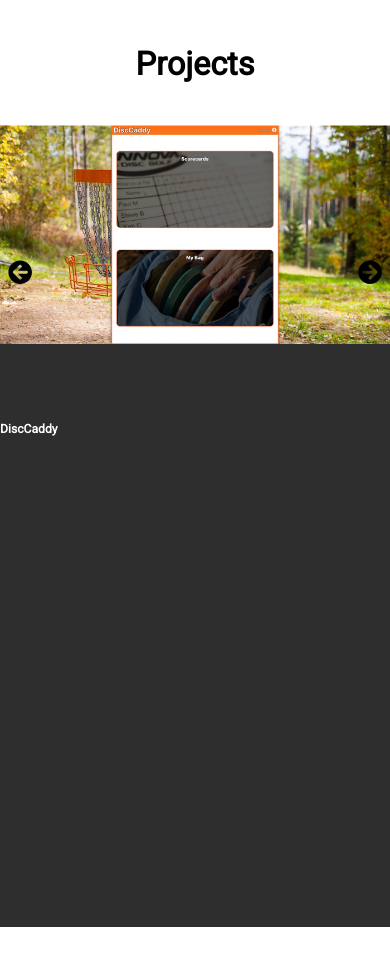
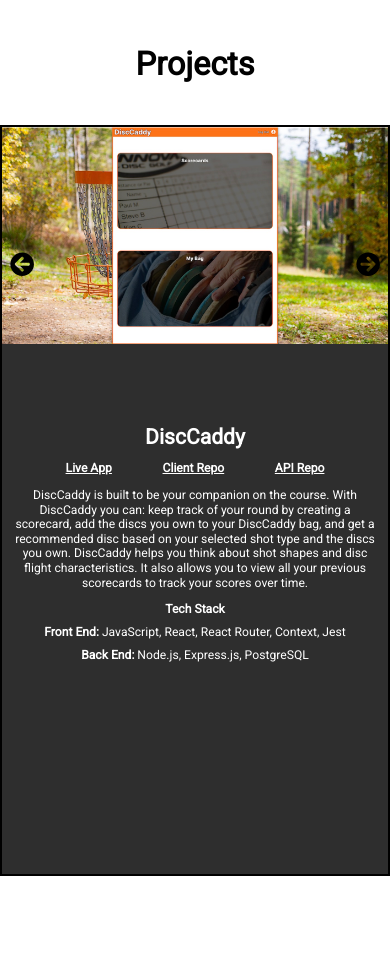
Before and after one commit to jgbowser/John_Bowser-Full_Stack_Developer, a React (Create React App) app: page / in a window 390 px wide. Shown: the part 2900-3859 px from the top of the page. After the commit the page ends 3809 px from the top, so only its background shows below. Built offline with nearby package versions, Linux system fonts and the light colour scheme.

Commit message:
finished styling project screen for mobile

```diff
--- a/src/Components/ProjectScreen/ProjectScreen.css
+++ b/src/Components/ProjectScreen/ProjectScreen.css
@@ -32,5 +32,40 @@
 .ProjectScreen__content {
   color: white;
   font-size: 0.75rem;
-  padding-top: calc(95vh * 0.37);
+  padding: calc(95vh * 0.37) 0.8rem 0.8rem 0.8rem;
+  text-align: center;
+  line-height: 1.2;
 }
+
+.content__desc_container {
+  padding-bottom: 0.75rem;
+}
+
+.content__links_container {
+  display: flex;
+  justify-content: space-evenly;
+  padding-bottom: .75rem;
+}
+
+.content__title {
+  font-size: 1.3rem;
+  margin-bottom: 0.75rem;
+}
+
+.content__links {
+  color: white;
+  font-weight: 600;
+}
+
+.content__stack p:last-child {
+  padding-top: 0.5rem;
+}
+
+.content__stack_header {
+  padding-bottom: 0.5rem;
+  font-weight: 600;
+}
+
+.content__stack_list_title {
+  font-weight: 600;
+}
--- a/src/Components/ProjectScreen/ProjectScreen.js
+++ b/src/Components/ProjectScreen/ProjectScreen.js
@@ -46,7 +46,20 @@
         </animated.div>
       ))}
       <div className='ProjectScreen__content'>
-        <h4>{content.title}</h4>
+        <h4 className='content__title'>{content.title}</h4>
+        <div className='content__links_container'>
+          <a className='content__links' href={content.links.live} target='_blank' rel='noreferrer'>Live App</a>
+          <a className='content__links' href={content.links.client} target='_blank' rel='noreferrer'>Client Repo</a>
+          <a className='content__links' href={content.links.server} target='_blank' rel='noreferrer'>API Repo</a>
+        </div>
+        <div className='content__desc_container'>
+          <p className='content__desc'>{content.desc}</p>
+        </div>
+        <div className='content__stack'>
+          <p className='content__stack_header'>Tech Stack</p>
+          <p><span className='content__stack_list_title'>Front End:</span> {content.stack.client}</p>
+          <p><span className='content__stack_list_title'>Back End:</span> {content.stack.server}</p>
+        </div>
       </div>
     </div>
   )
--- a/src/Components/ProjectSlider/ProjectSlider.css
+++ b/src/Components/ProjectSlider/ProjectSlider.css
@@ -1,4 +1,5 @@
 .ProjectSlider {
   width: 100%;
-  height: 95vh;
+  height: 89vh;
+  border: 2px solid black;
 }
--- a/src/data/profileData.js
+++ b/src/data/profileData.js
@@ -48,15 +48,15 @@
       ],
       content: {
         title: 'DiscCaddy',
-        desc: 'Disc Golf app',
+        desc: 'DiscCaddy is built to be your companion on the course. With DiscCaddy you can: keep track of your round by creating a scorecard, add the discs you own to your DiscCaddy bag, and get a recommended disc based on your selected shot type and the discs you own. DiscCaddy helps you think about shot shapes and disc flight characteristics. It also allows you to view all your previous scorecards to track your scores over time.',
         stack: {
           client: 'JavaScript, React, React Router, Context, Jest',
           server: 'Node.js, Express.js, PostgreSQL'
         },
         links: {
-          client: '',
-          server: '',
-          live: ''
+          client: 'https://github.com/jgbowser/DiscCaddy-client',
+          server: 'https://github.com/jgbowser/DiscCaddy-server',
+          live: 'https://disccaddy.vercel.app/'
         }
       }
     },
```
